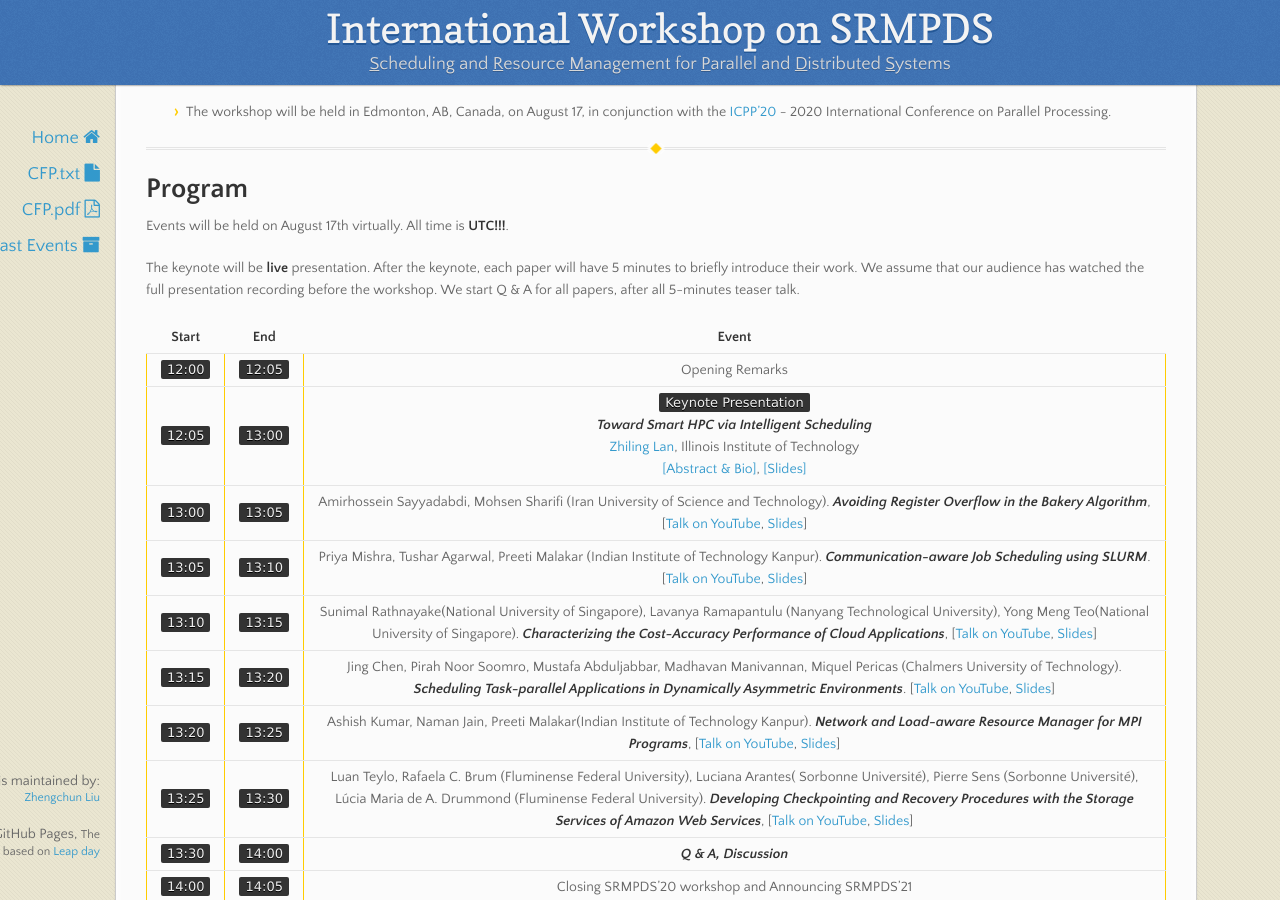
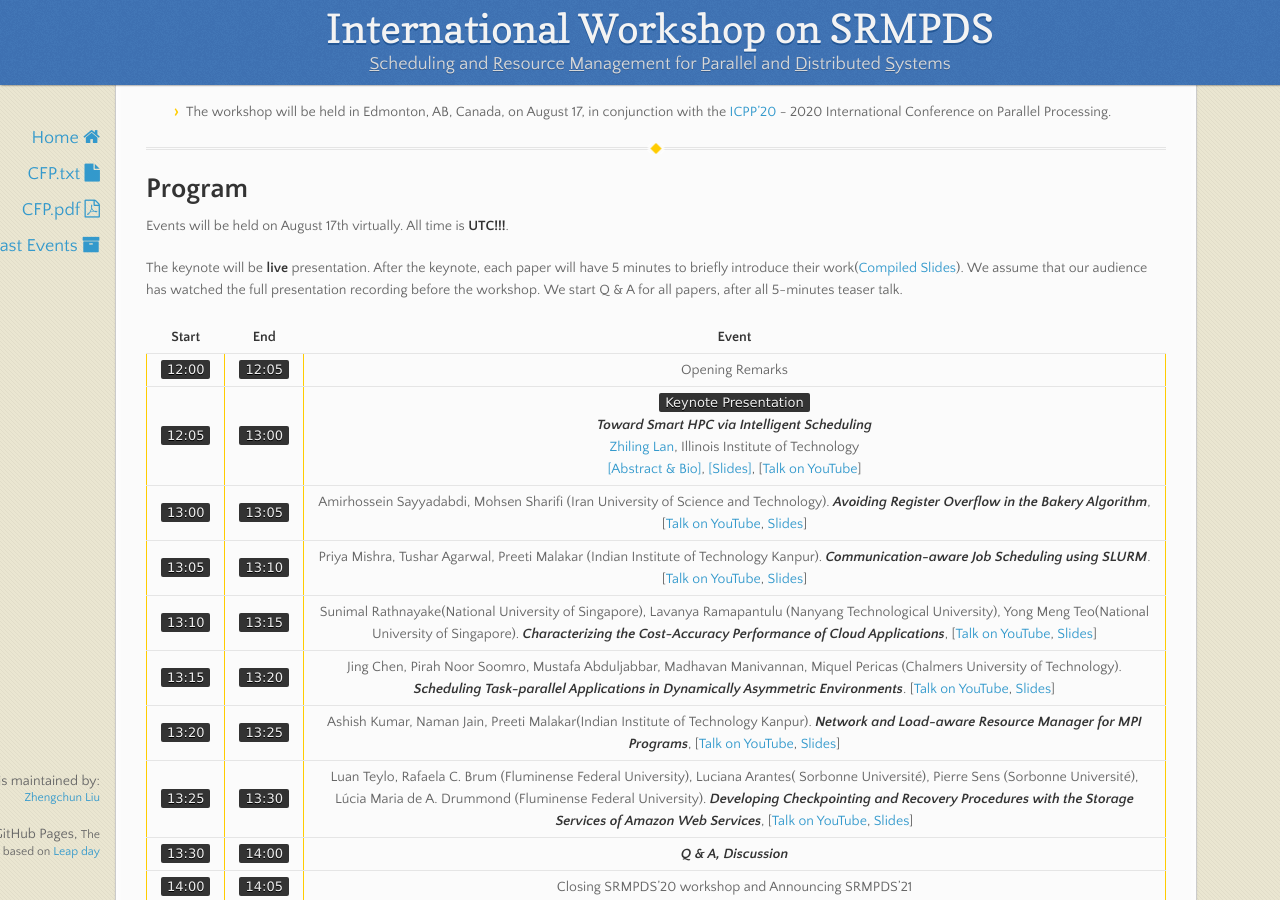
Before and after one commit to srmpds/srmpds.github.io, a Jekyll site: the page built from index.md, in a window 1280 px wide and 900 px high, scrolled down 1241 px. Built offline with Jekyll 4.4.1, drawn with Linux system fonts in a browser that asks for light colours; nearby versions of some CDN libraries.

Commit message:
add, delete, polish etc.

```diff
--- a/index.md
+++ b/index.md
@@ -51,12 +51,12 @@ Resource management and scheduling is a crucial task on large-scale computing sy
 # Program
 Events will be held on August 17th virtually. All time is **UTC!!!**.
 
-The keynote will be **live** presentation. After the keynote, each paper will have 5 minutes to briefly introduce their work. We assume that our audience has watched the full presentation recording before the workshop. We start Q & A for all papers, after all 5-minutes teaser talk.
+The keynote will be **live** presentation. After the keynote, each paper will have 5 minutes to briefly introduce their work([Compiled Slides](./doc/pitch-slides.pdf)). We assume that our audience has watched the full presentation recording before the workshop. We start Q & A for all papers, after all 5-minutes teaser talk.
 
 | __Start__ | __End__ |                          __Event__                           |
 | :-------: | :-----: | :----------------------------------------------------------: |
 |  `12:00`  | `12:05` |                       Opening Remarks                        |
-|  `12:05`  | `13:00` | `Keynote Presentation` <br> ___Toward Smart HPC via Intelligent Scheduling___ <br> [Zhiling Lan](http://www.cs.iit.edu/~zlan/), Illinois Institute of Technology <br> <a href="./doc/SRMPDS-2020-keynote-abstract.pdf" target="_blank">[Abstract & Bio]</a>, <a href="./doc/SRMPDS-2020-keynote-slides.pdf" target="_blank">[Slides]</a> |
+|  `12:05`  | `13:00` | `Keynote Presentation` <br> ___Toward Smart HPC via Intelligent Scheduling___ <br> [Zhiling Lan](http://www.cs.iit.edu/~zlan/), Illinois Institute of Technology <br> <a href="./doc/SRMPDS-2020-keynote-abstract.pdf" target="_blank">[Abstract & Bio]</a>, <a href="./doc/SRMPDS-2020-keynote-slides.pdf" target="_blank">[Slides]</a>, [[Talk on YouTube]()]|
 |  `13:00`  | `13:05` | Amirhossein Sayyadabdi, Mohsen Sharifi (Iran University of Science and Technology). ___Avoiding Register Overflow in the Bakery Algorithm___,[[Talk on YouTube](https://youtu.be/nKQ4wwJ3550), [Slides](https://jnamaral.github.io/icpp20/slides/Sayyadabdi_Avoiding.pdf)] |
 |  `13:05`   | `13:10`  | Priya Mishra, Tushar Agarwal, Preeti Malakar (Indian Institute of Technology Kanpur). ___Communication-aware Job Scheduling using SLURM___. [[Talk on YouTube](https://youtu.be/h5KQ1v3bWAQ), [Slides](https://jnamaral.github.io/icpp20/slides/Mishra_Communication.pdf)] |
 |  `13:10`   | `13:15`  | Sunimal Rathnayake(National University of Singapore), Lavanya Ramapantulu (Nanyang Technological University), Yong Meng Teo(National University of Singapore). ___Characterizing the Cost-Accuracy Performance of Cloud Applications___, [[Talk on YouTube](https://youtu.be/MXdpaOUZCB4), [Slides](https://jnamaral.github.io/icpp20/slides/Rathnayake_Characterizing.pdf)] |
```
Also changed, not shown: 4 other files.
